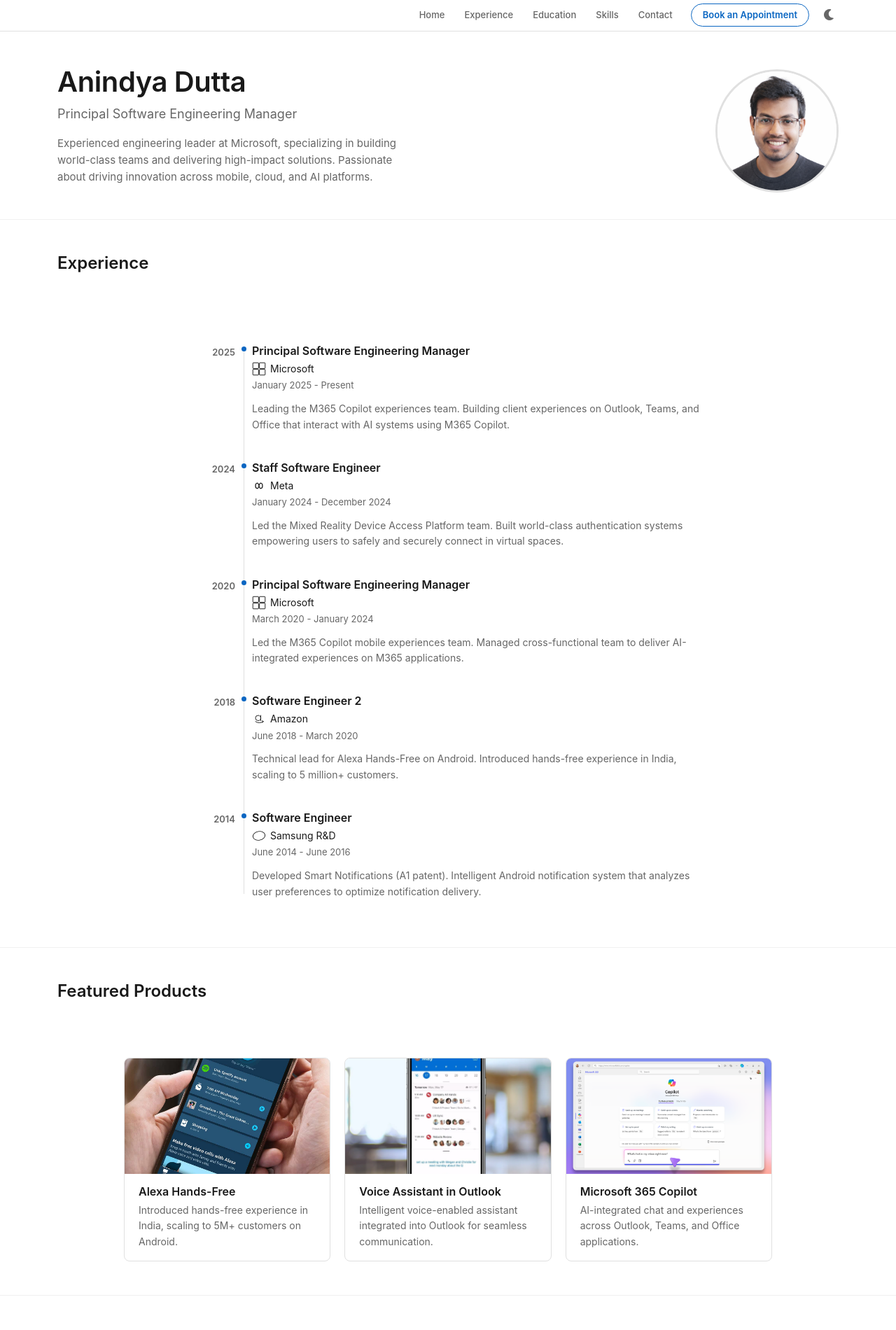
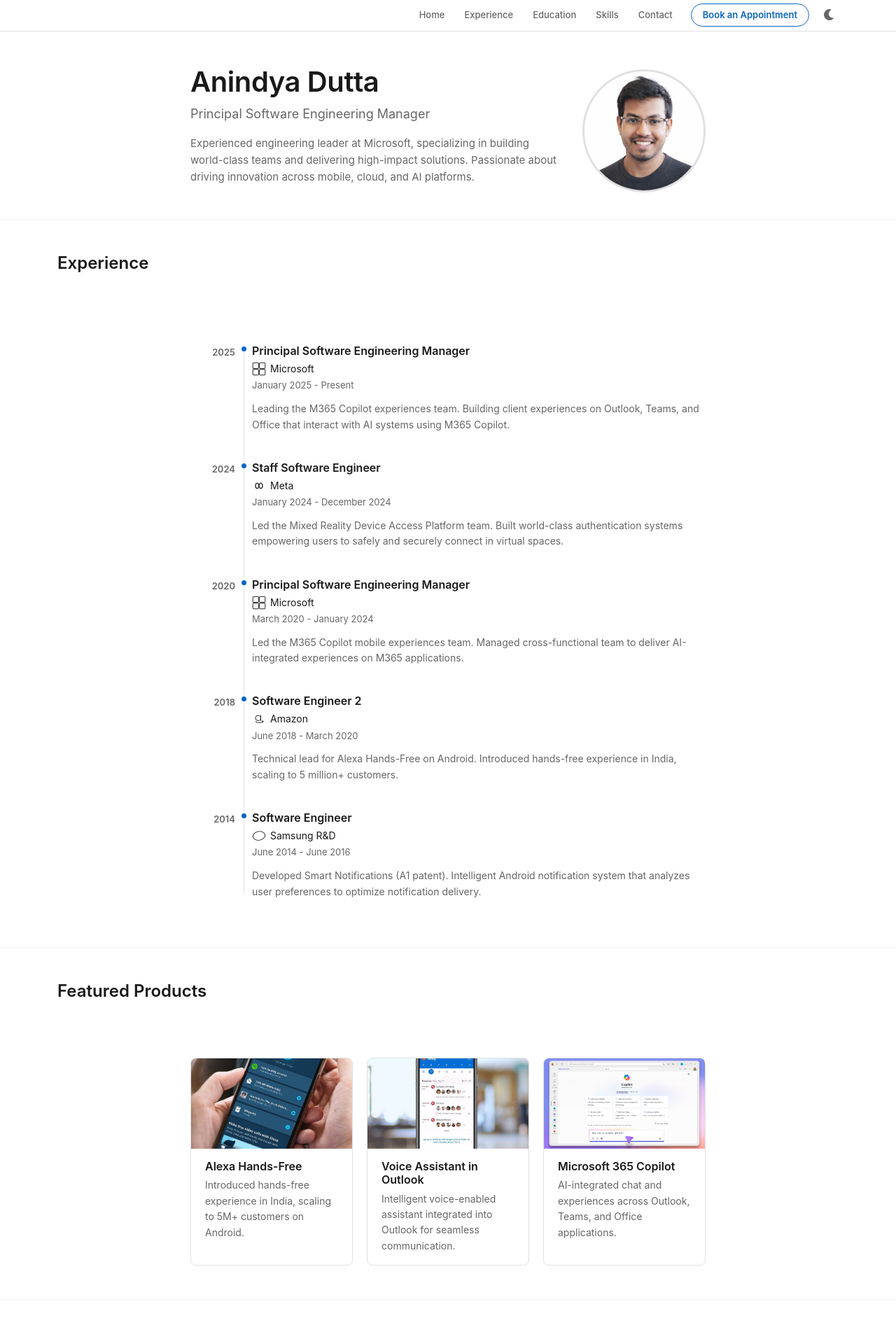
Before and after one commit to dutta14/dutta14.github.io, a React (Vite) app: page / in a window 1280 px wide. Shown: the top 1900 px of the page at 70% size. Built offline with nearby package versions, Linux system fonts and the light colour scheme.

Commit message:
Layout: align all sections to col-lg-8 offset-lg-2
- Hero, Products, Contact now match Experience/Education/Skills width
- Consistent left/right margins across the entire page
- Removed redundant max-width constraints on hero text

```diff
--- a/src/pages/home/ContactSection.tsx
+++ b/src/pages/home/ContactSection.tsx
@@ -8,6 +8,8 @@
 const ContactSection = ({ onBooking }: ContactSectionProps) => (
   <section className="contact-section" id="contact">
     <div className="container text-center">
+      <div className="row">
+        <div className="col-lg-8 offset-lg-2">
           <h2>{ctaData.heading}</h2>
           <p className="mt-3 contact-intro">{ctaData.description}</p>
           <button className="cta-button" onClick={onBooking}>
@@ -30,6 +32,8 @@
             <p>&copy; 2026 Anindya Dutta. All rights reserved.</p>
           </footer>
         </div>
+      </div>
+    </div>
   </section>
 );
 
--- a/src/pages/home/Hero.tsx
+++ b/src/pages/home/Hero.tsx
@@ -5,6 +5,8 @@
 const Hero = forwardRef<HTMLElement>((_props, ref) => (
   <section className="hero" id="home" ref={ref}>
     <div className="container">
+      <div className="row">
+        <div className="col-lg-8 offset-lg-2">
           <div className="hero-content">
             <div className="hero-text">
               <h1>{heroData.name}</h1>
@@ -16,6 +18,8 @@
             </div>
           </div>
         </div>
+      </div>
+    </div>
   </section>
 ));
 
--- a/src/pages/home/ProductsSection.tsx
+++ b/src/pages/home/ProductsSection.tsx
@@ -6,7 +6,7 @@
     <div className="container">
       <h2>Featured Products</h2>
       <div className="row mt-5">
-        <div className="col-lg-10 offset-lg-1">
+        <div className="col-lg-8 offset-lg-2">
           <div className="products-grid">
             {products.map((product, i) => (
               <div className="product-card" key={i}>
--- a/src/styles/Hero.css
+++ b/src/styles/Hero.css
@@ -14,7 +14,6 @@
 
 .hero-text {
   flex: 1 1 0;
-  max-width: 560px;
 }
 
 .hero-text h1 {
@@ -36,7 +35,6 @@
   font-size: 0.9375rem;
   line-height: 1.6;
   color: var(--text-light);
-  max-width: 500px;
 }
 
 .hero-image {
```
Lines whose indentation alone changed are shown as unchanged.
